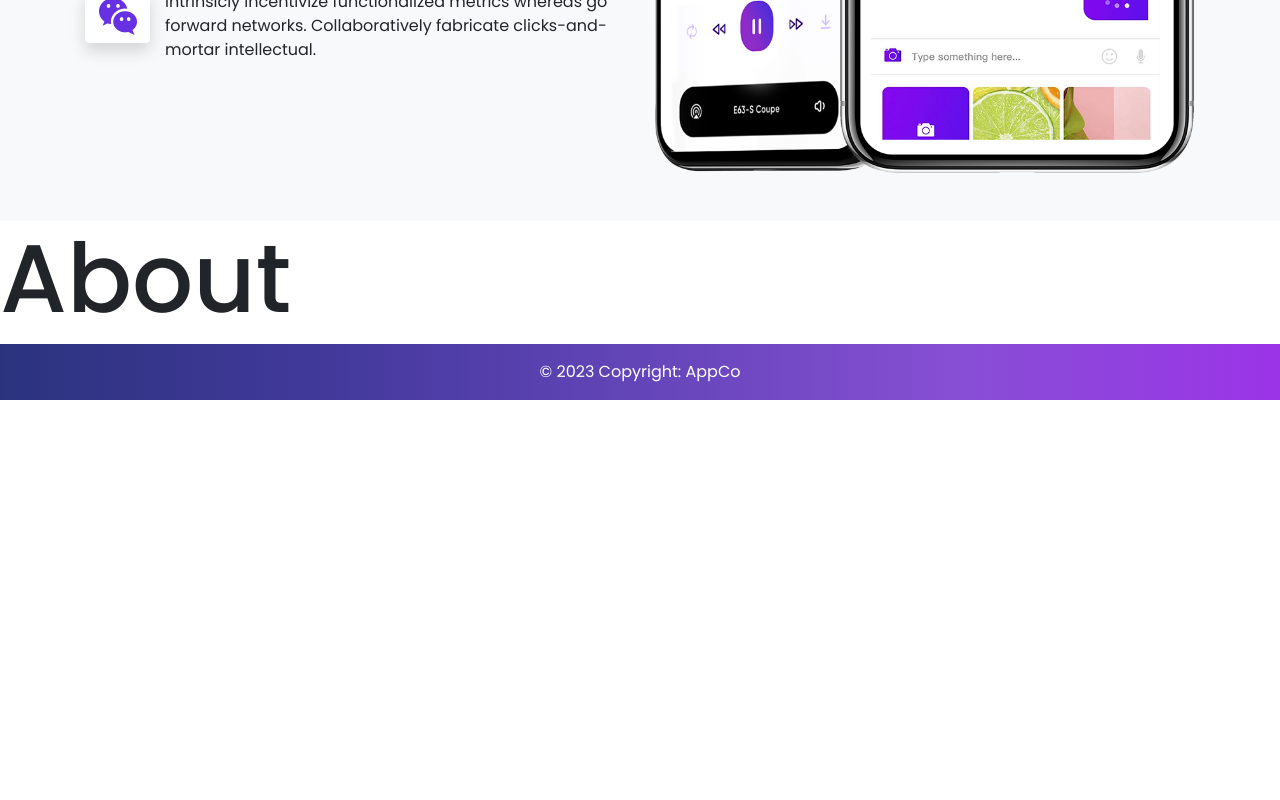
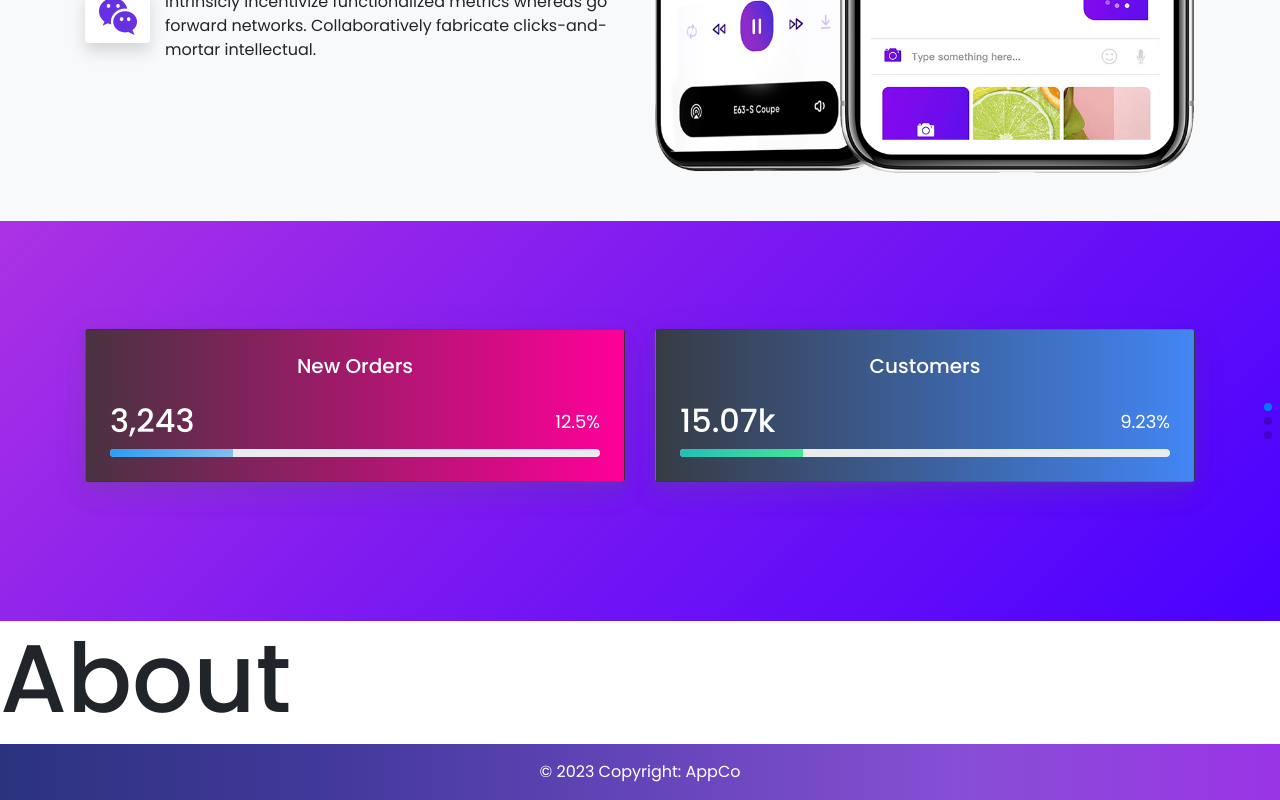
Before and after one commit to mudassirshahid/react-bootstrap, a React (Vite) app: page /about in a window 1280 px wide. Shown: the part 1846-2646 px from the top of the page. Before the commit the page ends 2246 px from the top, so only its background shows below. Built offline with nearby package versions, Linux system fonts and the light colour scheme.

Commit message:
add card slider

```diff
--- a/src/components/Home.jsx
+++ b/src/components/Home.jsx
@@ -9,6 +9,7 @@ import icon3 from "../assets/icon-3.png";
 import icon4 from "../assets/icon-4.png";
 import Slider from "./Slider";
 import { Link } from "react-router-dom";
+import MouseSlider from "./MouseSlider";
 
 const Home = () => {
   return (
@@ -120,7 +121,7 @@ const Home = () => {
           </div>
         </div>
       </section>
-
+      <MouseSlider />
     </>
   );
 };
--- a/src/index.css
+++ b/src/index.css
@@ -82,8 +82,81 @@ h3 {
   object-fit: cover;
 }
 
+.mySwiper-custom {
+  width: 100%; /* Adjust width as needed */
+  height: 400px; /* Set an appropriate height for the vertical slider */
+}
 
+.swiper-slide-bg{
+  background: linear-gradient(-225deg, #AC32E4 0%, #7918F2 48%, #4801FF 100%);
+}
 
+/* Cards Data CSS START*/
+
+.card {
+  background-color: #fff;
+  border-radius: 10px;
+  border: none;
+  position: relative;
+  margin-bottom: 30px;
+  box-shadow: 0 0.46875rem 2.1875rem rgba(90,97,105,0.1), 0 0.9375rem 1.40625rem rgba(90,97,105,0.1), 0 0.25rem 0.53125rem rgba(90,97,105,0.12), 0 0.125rem 0.1875rem rgba(90,97,105,0.1);
+}
+.l-bg-cherry {
+  background: linear-gradient(to right, #493240, #f09) !important;
+  color: #fff;
+}
+
+.l-bg-blue-dark {
+  background: linear-gradient(to right, #373b44, #4286f4) !important;
+  color: #fff;
+}
+
+.l-bg-green-dark {
+  background: linear-gradient(to right, #0a504a, #38ef7d) !important;
+  color: #fff;
+}
+
+.l-bg-orange-dark {
+  background: linear-gradient(to right, #a86008, #ffba56) !important;
+  color: #fff;
+}
+
+.card .card-statistic-3 .card-icon-large .fas, .card .card-statistic-3 .card-icon-large .far, .card .card-statistic-3 .card-icon-large .fab, .card .card-statistic-3 .card-icon-large .fal {
+  font-size: 110px;
+}
+
+.card .card-statistic-3 .card-icon {
+  text-align: center;
+  line-height: 50px;
+  margin-left: 15px;
+  color: #000;
+  position: absolute;
+  right: -5px;
+  top: 20px;
+  opacity: 0.1;
+}
+
+.l-bg-cyan {
+  background: linear-gradient(135deg, #289cf5, #84c0ec) !important;
+  color: #fff;
+}
+
+.l-bg-green {
+  background: linear-gradient(135deg, #23bdb8 0%, #43e794 100%) !important;
+  color: #fff;
+}
+
+.l-bg-orange {
+  background: linear-gradient(to right, #f9900e, #ffba56) !important;
+  color: #fff;
+}
+
+.l-bg-cyan {
+  background: linear-gradient(135deg, #289cf5, #84c0ec) !important;
+  color: #fff;
+}
+
+/* Cards Data CSS END */
 
 @media only screen and (max-width: 767px) {
   h1 {
```
